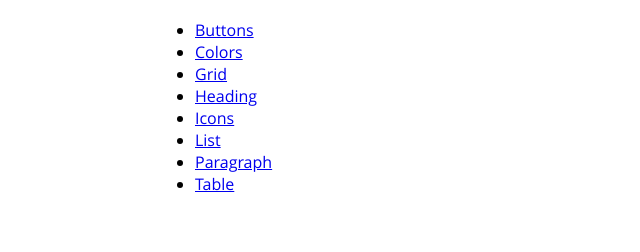
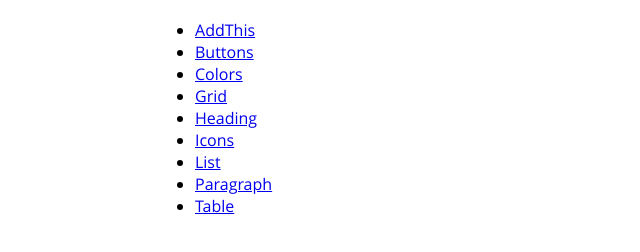
Before and after one commit to basjerome/framework, a website: page docs/index.html in a window 1280 px wide. Shown: the part 104-356 px from the top of the page, without its empty margins (0-640 px from the left). Drawn offline with Linux system fonts and the light colour scheme; files whose address does not match are found by name.

Commit message:
MàJ demo

```diff
--- a/docs/index.html
+++ b/docs/index.html
@@ -41,14 +41,15 @@
 
         <nav class="hub-nav">
             <ul>
-                <li><a href="buttons.html" title="...">Buttons</a></li>
-                <li><a href="colors.html" title="...">Colors</a></li>
-                <li><a href="grid.html" title="...">Grid</a></li>
-                <li><a href="heading.html" title="...">Heading</a></li>
-                <li><a href="icons.html" title="...">Icons</a></li>
-                <li><a href="list.html" title="...">List</a></li>
-                <li><a href="paragraph.html" title="...">Paragraph</a></li>
-                <li><a href="table.html" title="...">Table</a></li>
+                <li><a href="addthis.html" title="Demo AddThis">AddThis</a></li>
+                <li><a href="buttons.html" title="Demo Buttons">Buttons</a></li>
+                <li><a href="colors.html" title="Demo Colors">Colors</a></li>
+                <li><a href="grid.html" title="Demo Grid">Grid</a></li>
+                <li><a href="heading.html" title="Demo Heading">Heading</a></li>
+                <li><a href="icons.html" title="Demo Icons">Icons</a></li>
+                <li><a href="list.html" title="Demo List">List</a></li>
+                <li><a href="paragraph.html" title="Demo Paragraph">Paragraph</a></li>
+                <li><a href="table.html" title="Demo Table">Table</a></li>
             </ul>
         </nav>
 
```
